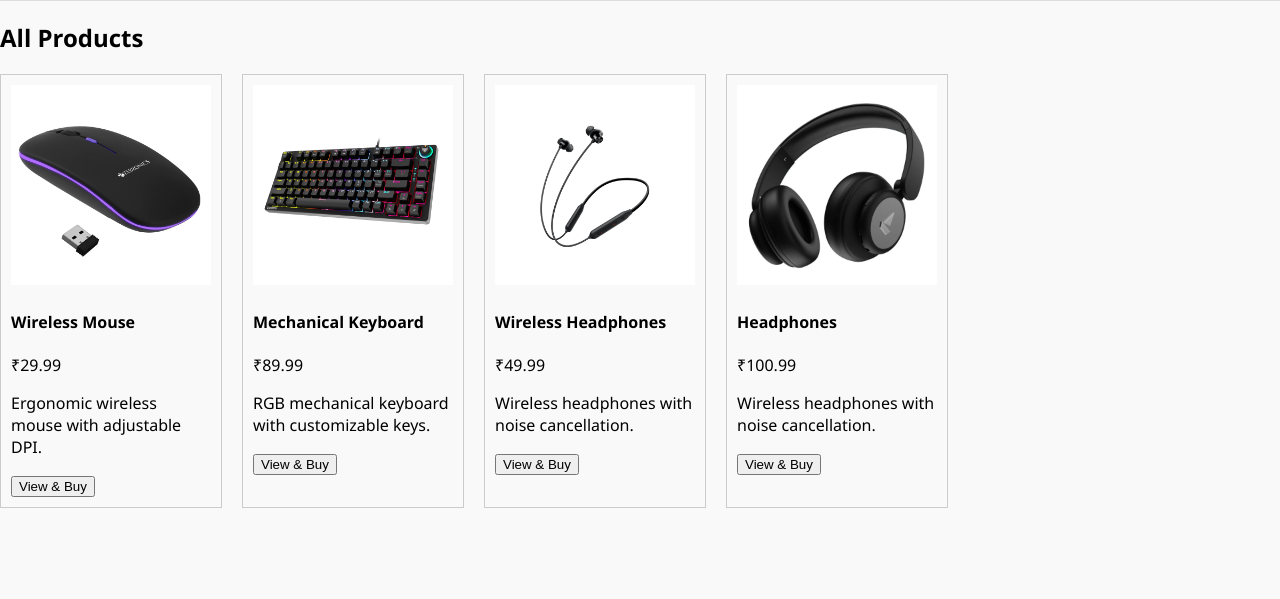
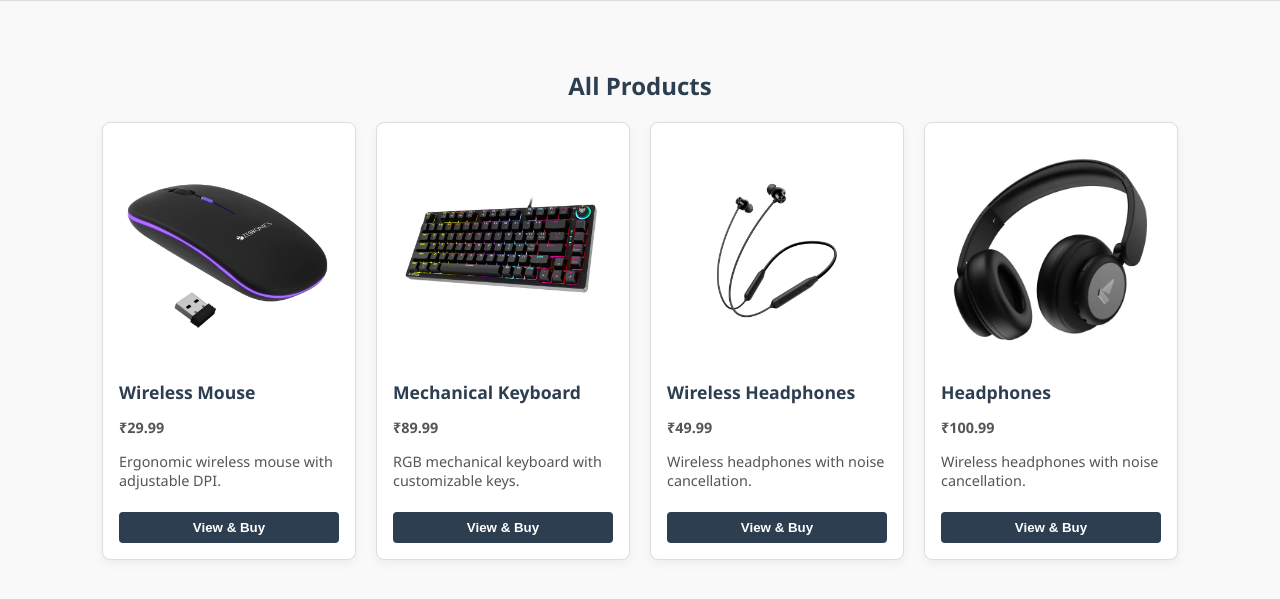
Before and after one commit to praveshgrewal/E-Shop, a Flask app: page / in a window 1280 px wide. Shown: the part 54-653 px from the top of the page. Run offline with Flask 3, Linux system fonts and the light colour scheme; data comes from the database, SQL or seed files in the repository.

Commit message:
Update index.html

```diff
--- a/templates/index.html
+++ b/templates/index.html
@@ -1,14 +1,78 @@
 {% extends 'base.html' %}
 {% block content %}
-<h2>All Products</h2>
-<div style="display: flex; flex-wrap: wrap; gap: 20px;">
+<style>
+    .products-container {
+        max-width: 1200px;
+        margin: 2rem auto;
+        padding: 1rem;
+    }
+
+    .products-grid {
+        display: flex;
+        flex-wrap: wrap;
+        gap: 20px;
+        justify-content: center;
+    }
+
+    .product-card {
+        border: 1px solid #ddd;
+        border-radius: 8px;
+        width: 220px;
+        padding: 1rem;
+        background-color: #fff;
+        box-shadow: 0 4px 10px rgba(0, 0, 0, 0.05);
+        transition: transform 0.2s ease;
+    }
+
+    .product-card:hover {
+        transform: translateY(-5px);
+    }
+
+    .product-card img {
+        width: 100%;
+        height: auto;
+        border-radius: 4px;
+        margin-bottom: 0.5rem;
+    }
+
+    .product-card h4 {
+        margin: 0.5rem 0;
+        font-size: 1.1rem;
+        color: #2c3e50;
+    }
+
+    .product-card p {
+        font-size: 0.9rem;
+        color: #555;
+    }
+
+    .product-card button {
+        margin-top: 0.5rem;
+        padding: 0.5rem 1rem;
+        background-color: #2c3e50;
+        color: white;
+        border: none;
+        border-radius: 4px;
+        cursor: pointer;
+        font-weight: bold;
+        width: 100%;
+    }
+
+    .product-card button:hover {
+        background-color: #1abc9c;
+    }
+</style>
+
+<div class="products-container">
+    <h2 style="text-align:center; color:#2c3e50;">All Products</h2>
+    <div class="products-grid">
         {% for product in products %}
-    <div style="border: 1px solid #ccc; padding: 10px; width: 200px;">
+        <div class="product-card">
             {% if product.image %}
-            <img src="{{ url_for('static', filename='images/' ~ product.image) }}" width="100%" />
+                <img src="{{ url_for('static', filename='images/' ~ product.image) }}" alt="{{ product.name }}">
             {% endif %}
             <h4>{{ product.name }}</h4>
-        <p>₹{{ product.price }}</p>
+            <p><strong>₹{{ product.price }}</strong></p>
             <p>{{ product.description }}</p>
             <form action="{{ url_for('product_page', product_id=product.id) }}" method="GET">
                 <button type="submit">View & Buy</button>
@@ -16,4 +80,5 @@
         </div>
         {% endfor %}
     </div>
+</div>
 {% endblock %}
```
Lines whose indentation alone changed are shown as unchanged.
